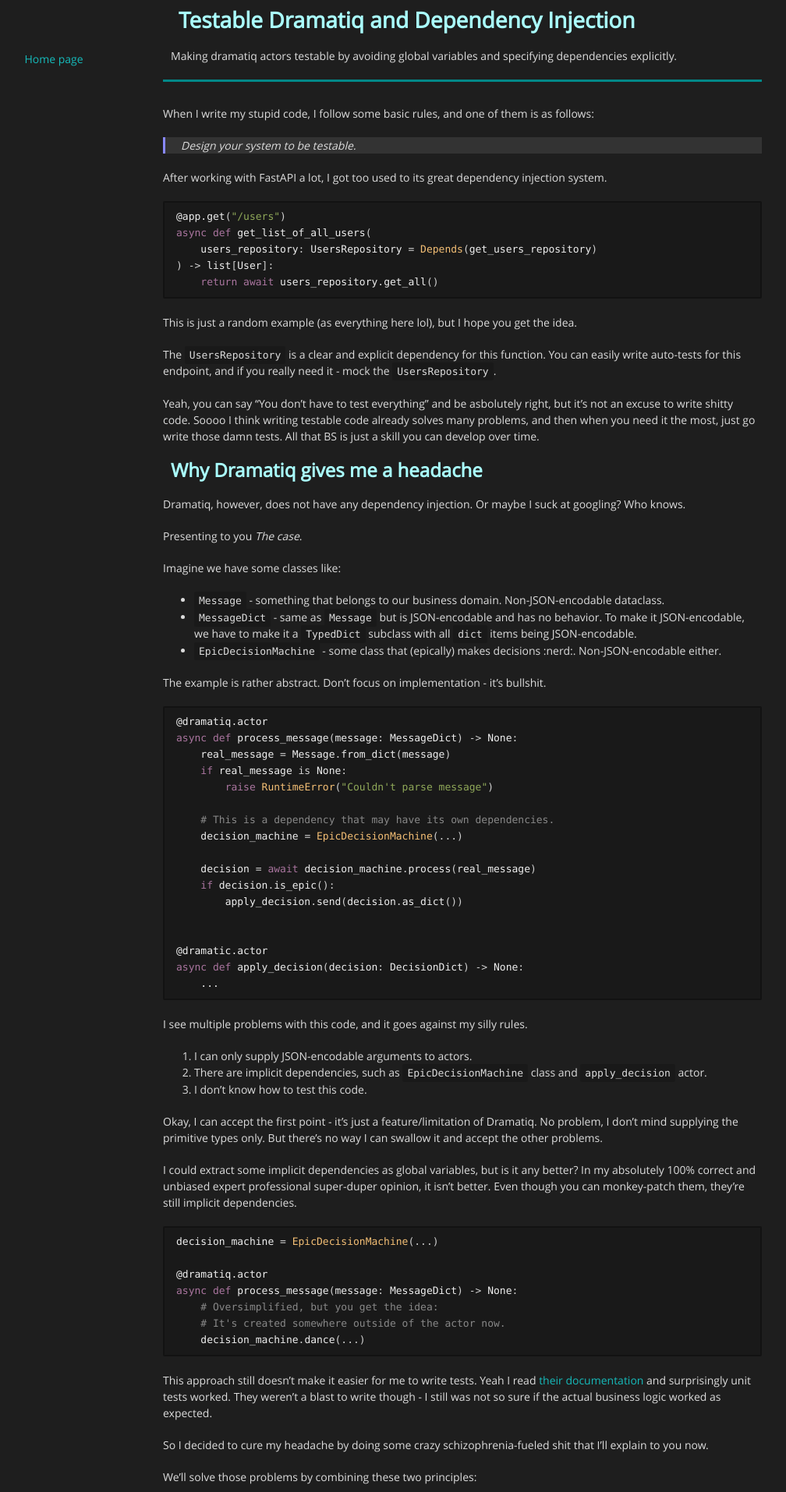
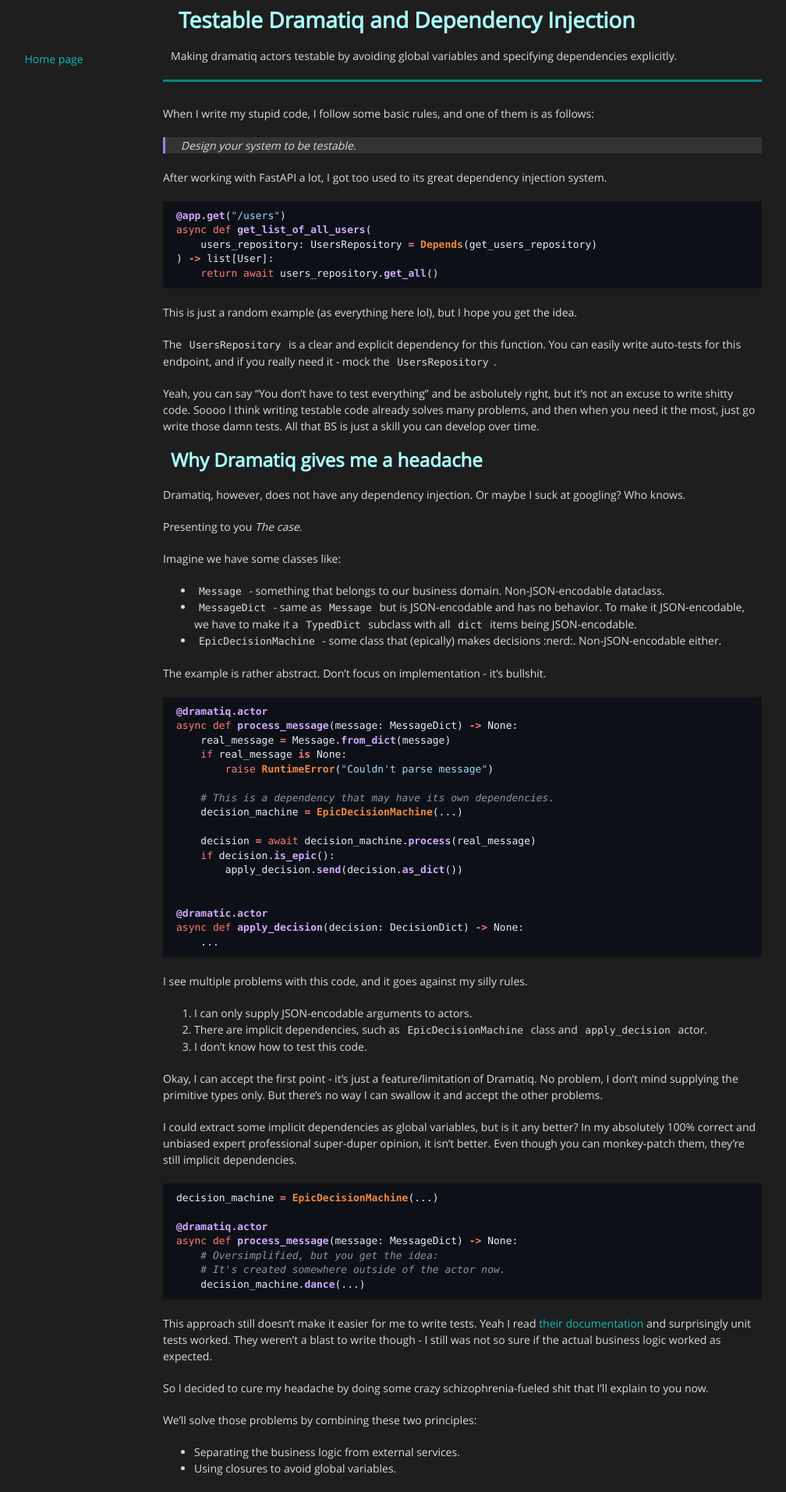
Before and after one commit to DOCtorActoAntohich/doctoractoantohich.github.io, a Jekyll site: the page built from content/python/dramatiq-dependency-injection.md, in a window 1280 px wide. Shown: the top 1914 px of the page at 78% size, without its empty margins (47-1055 px from the left). Built offline with Jekyll 4.4.1, drawn with Linux system fonts in a browser that asks for light colours.

Commit message:
replace code theme with github dark
cos i like it more this way

```diff
--- a/_sass/code.scss
+++ b/_sass/code.scss
@@ -1,10 +1,10 @@
 @import "colors";
-@import "rouge-base16-dark";
+@import "github-dark";
 
 code {
     font-family: Monaco, Bitstream Vera Sans Mono, Lucida Console, Terminal, monospace;
-    color: $regular-text-color;
-    background-color: $code-block-background-color;
+    // color: $regular-text-color;
+    // background-color: $code-block-background-color;
     font-size: 13px;
     padding: 4px 6px;
     border-radius: 2px;
@@ -12,14 +12,14 @@
 
 pre {
     padding: 8px 15px;
-    background: $code-block-background-color;
+    // background: $code-block-background-color;
     border-radius: 2px;
     border: 2px solid $code-block-border-color;
     overflow: auto;
     overflow-y: hidden;
 
     code {
-        color: $unhighlighted-code-color;
+        // color: $unhighlighted-code-color;
         margin: 0;
         padding: 0;
     }
--- /dev/null
+++ b/_sass/github-dark.scss
@@ -0,0 +1,88 @@
+// Got if from Pygments.
+
+pre { line-height: 125%; }
+td.linenos .normal { color: #6e7681; background-color: #0d1117; padding-left: 5px; padding-right: 5px; }
+span.linenos { color: #6e7681; background-color: #0d1117; padding-left: 5px; padding-right: 5px; }
+td.linenos .special { color: #e6edf3; background-color: #6e7681; padding-left: 5px; padding-right: 5px; }
+span.linenos.special { color: #e6edf3; background-color: #6e7681; padding-left: 5px; padding-right: 5px; }
+.highlight .hll { background-color: #6e7681 }
+.highlight { background: #0d1117; color: #e6edf3 }
+.highlight .c { color: #8b949e; font-style: italic } /* Comment */
+.highlight .err { color: #f85149 } /* Error */
+.highlight .esc { color: #e6edf3 } /* Escape */
+.highlight .g { color: #e6edf3 } /* Generic */
+.highlight .k { color: #ff7b72 } /* Keyword */
+.highlight .l { color: #a5d6ff } /* Literal */
+.highlight .n { color: #e6edf3 } /* Name */
+.highlight .o { color: #ff7b72; font-weight: bold } /* Operator */
+.highlight .x { color: #e6edf3 } /* Other */
+.highlight .p { color: #e6edf3 } /* Punctuation */
+.highlight .ch { color: #8b949e; font-style: italic } /* Comment.Hashbang */
+.highlight .cm { color: #8b949e; font-style: italic } /* Comment.Multiline */
+.highlight .cp { color: #8b949e; font-weight: bold; font-style: italic } /* Comment.Preproc */
+.highlight .cpf { color: #8b949e; font-style: italic } /* Comment.PreprocFile */
+.highlight .c1 { color: #8b949e; font-style: italic } /* Comment.Single */
+.highlight .cs { color: #8b949e; font-weight: bold; font-style: italic } /* Comment.Special */
+.highlight .gd { color: #ffa198; background-color: #490202 } /* Generic.Deleted */
+.highlight .ge { color: #e6edf3; font-style: italic } /* Generic.Emph */
+.highlight .ges { color: #e6edf3; font-weight: bold; font-style: italic } /* Generic.EmphStrong */
+.highlight .gr { color: #ffa198 } /* Generic.Error */
+.highlight .gh { color: #79c0ff; font-weight: bold } /* Generic.Heading */
+.highlight .gi { color: #56d364; background-color: #0f5323 } /* Generic.Inserted */
+.highlight .go { color: #8b949e } /* Generic.Output */
+.highlight .gp { color: #8b949e } /* Generic.Prompt */
+.highlight .gs { color: #e6edf3; font-weight: bold } /* Generic.Strong */
+.highlight .gu { color: #79c0ff } /* Generic.Subheading */
+.highlight .gt { color: #ff7b72 } /* Generic.Traceback */
+.highlight .g-Underline { color: #e6edf3; text-decoration: underline } /* Generic.Underline */
+.highlight .kc { color: #79c0ff } /* Keyword.Constant */
+.highlight .kd { color: #ff7b72 } /* Keyword.Declaration */
+.highlight .kn { color: #ff7b72 } /* Keyword.Namespace */
+.highlight .kp { color: #79c0ff } /* Keyword.Pseudo */
+.highlight .kr { color: #ff7b72 } /* Keyword.Reserved */
+.highlight .kt { color: #ff7b72 } /* Keyword.Type */
+.highlight .ld { color: #79c0ff } /* Literal.Date */
+.highlight .m { color: #a5d6ff } /* Literal.Number */
+.highlight .s { color: #a5d6ff } /* Literal.String */
+.highlight .na { color: #e6edf3 } /* Name.Attribute */
+.highlight .nb { color: #e6edf3 } /* Name.Builtin */
+.highlight .nc { color: #f0883e; font-weight: bold } /* Name.Class */
+.highlight .no { color: #79c0ff; font-weight: bold } /* Name.Constant */
+.highlight .nd { color: #d2a8ff; font-weight: bold } /* Name.Decorator */
+.highlight .ni { color: #ffa657 } /* Name.Entity */
+.highlight .ne { color: #f0883e; font-weight: bold } /* Name.Exception */
+.highlight .nf { color: #d2a8ff; font-weight: bold } /* Name.Function */
+.highlight .nl { color: #79c0ff; font-weight: bold } /* Name.Label */
+.highlight .nn { color: #ff7b72 } /* Name.Namespace */
+.highlight .nx { color: #e6edf3 } /* Name.Other */
+.highlight .py { color: #79c0ff } /* Name.Property */
+.highlight .nt { color: #7ee787 } /* Name.Tag */
+.highlight .nv { color: #79c0ff } /* Name.Variable */
+.highlight .ow { color: #ff7b72; font-weight: bold } /* Operator.Word */
+.highlight .pm { color: #e6edf3 } /* Punctuation.Marker */
+.highlight .w { color: #6e7681 } /* Text.Whitespace */
+.highlight .mb { color: #a5d6ff } /* Literal.Number.Bin */
+.highlight .mf { color: #a5d6ff } /* Literal.Number.Float */
+.highlight .mh { color: #a5d6ff } /* Literal.Number.Hex */
+.highlight .mi { color: #a5d6ff } /* Literal.Number.Integer */
+.highlight .mo { color: #a5d6ff } /* Literal.Number.Oct */
+.highlight .sa { color: #79c0ff } /* Literal.String.Affix */
+.highlight .sb { color: #a5d6ff } /* Literal.String.Backtick */
+.highlight .sc { color: #a5d6ff } /* Literal.String.Char */
+.highlight .dl { color: #79c0ff } /* Literal.String.Delimiter */
+.highlight .sd { color: #a5d6ff } /* Literal.String.Doc */
+.highlight .s2 { color: #a5d6ff } /* Literal.String.Double */
+.highlight .se { color: #79c0ff } /* Literal.String.Escape */
+.highlight .sh { color: #79c0ff } /* Literal.String.Heredoc */
+.highlight .si { color: #a5d6ff } /* Literal.String.Interpol */
+.highlight .sx { color: #a5d6ff } /* Literal.String.Other */
+.highlight .sr { color: #79c0ff } /* Literal.String.Regex */
+.highlight .s1 { color: #a5d6ff } /* Literal.String.Single */
+.highlight .ss { color: #a5d6ff } /* Literal.String.Symbol */
+.highlight .bp { color: #e6edf3 } /* Name.Builtin.Pseudo */
+.highlight .fm { color: #d2a8ff; font-weight: bold } /* Name.Function.Magic */
+.highlight .vc { color: #79c0ff } /* Name.Variable.Class */
+.highlight .vg { color: #79c0ff } /* Name.Variable.Global */
+.highlight .vi { color: #79c0ff } /* Name.Variable.Instance */
+.highlight .vm { color: #79c0ff } /* Name.Variable.Magic */
+.highlight .il { color: #a5d6ff } /* Literal.Number.Integer.Long */
--- a/_sass/rouge-base16-dark.scss
+++ /dev/null
@@ -1,135 +0,0 @@
-/*
-   generated by rouge http://rouge.jneen.net/
-   original base16 by Chris Kempson (https://github.com/chriskempson/base16)
-*/
-
-.highlight table td {
-    padding: 5px;
-}
-
-.highlight table pre {
-    margin: 0;
-}
-
-.highlight,
-.highlight .w {
-    color: #d0d0d0;
-}
-
-.highlight .err {
-    color: #151515;
-    background-color: #ac4142;
-}
-
-.highlight .c,
-.highlight .cd,
-.highlight .cm,
-.highlight .c1,
-.highlight .cs {
-    color: #888;
-}
-
-.highlight .cp {
-    color: #f4bf75;
-}
-
-.highlight .nt {
-    color: #f4bf75;
-}
-
-.highlight .o,
-.highlight .ow {
-    color: #d0d0d0;
-}
-
-.highlight .p,
-.highlight .pi {
-    color: #d0d0d0;
-}
-
-.highlight .gi {
-    color: #90a959;
-}
-
-.highlight .gd {
-    color: #ac4142;
-}
-
-.highlight .gh {
-    color: #6a9fb5;
-    font-weight: bold;
-}
-
-.highlight .k,
-.highlight .kn,
-.highlight .kp,
-.highlight .kr,
-.highlight .kv {
-    color: #aa759f;
-}
-
-.highlight .kc {
-    color: #d28445;
-}
-
-.highlight .kt {
-    color: #d28445;
-}
-
-.highlight .kd {
-    color: #d28445;
-}
-
-.highlight .s,
-.highlight .sb,
-.highlight .sc,
-.highlight .sd,
-.highlight .s2,
-.highlight .sh,
-.highlight .sx,
-.highlight .s1 {
-    color: #90a959;
-}
-
-.highlight .sr {
-    color: #75b5aa;
-}
-
-.highlight .si {
-    color: #8f5536;
-}
-
-.highlight .se {
-    color: #8f5536;
-}
-
-.highlight .nn {
-    color: #f4bf75;
-}
-
-.highlight .nc {
-    color: #f4bf75;
-}
-
-.highlight .no {
-    color: #f4bf75;
-}
-
-.highlight .na {
-    color: #6a9fb5;
-}
-
-.highlight .m,
-.highlight .mf,
-.highlight .mh,
-.highlight .mi,
-.highlight .il,
-.highlight .mo,
-.highlight .mb,
-.highlight .mx {
-    color: #90a959;
-}
-
-.highlight .ss {
-    color: #90a959;
-}
```
